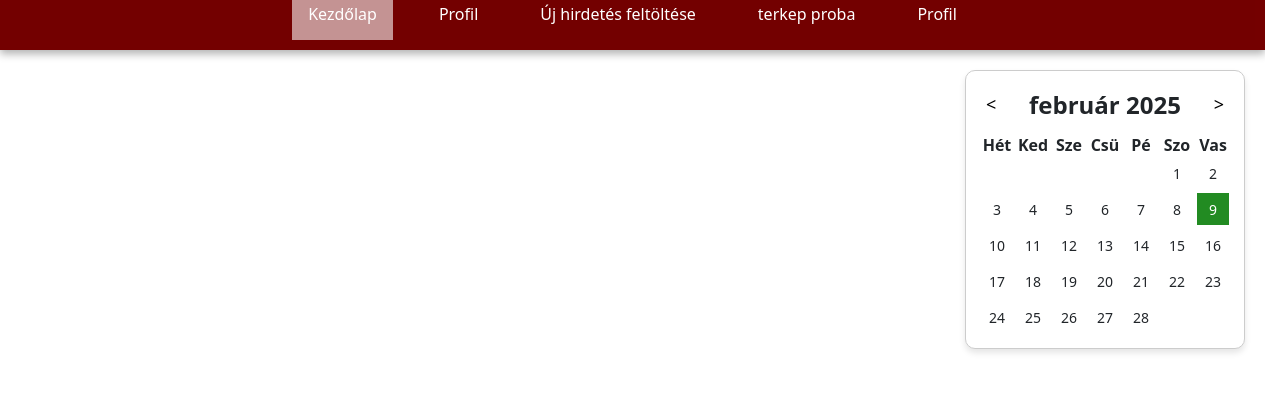
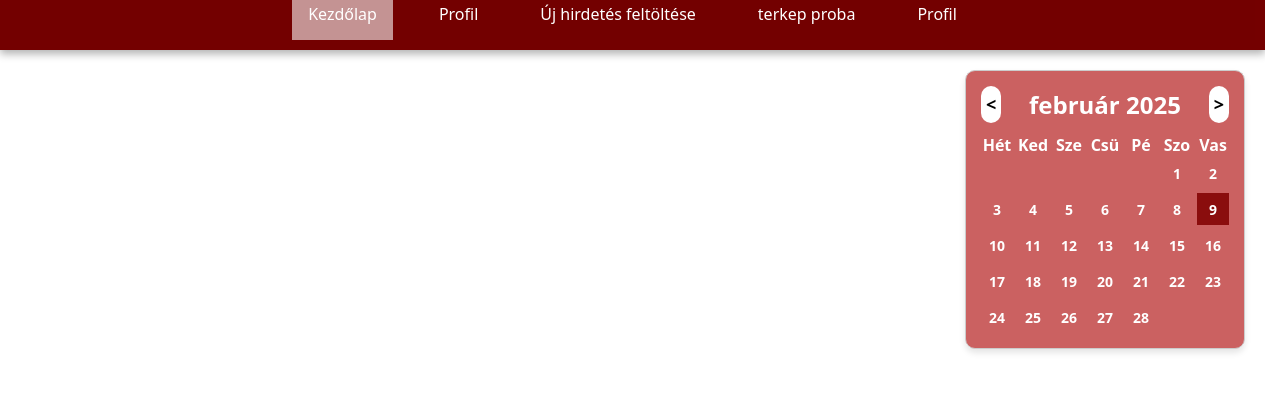
Before and after one commit to Lorinc19/VizsgaFrontend, a React (Create React App) app: page / in a window 1280 px wide. Shown: the part 150-549 px from the top of the page. Built offline with nearby package versions, Linux system fonts and the light colour scheme; no server answers.

Commit message:
Naptar kijavítva. kész

```diff
--- a/src/App.css
+++ b/src/App.css
@@ -913,7 +913,8 @@ button.btn:hover {
   width: 280px;
   max-width: 100%;
   padding: 15px;
-  background-color: #fff;
+  color: white;
+  background-color: #b31818ae;
   border: 1px solid #ccc;
   border-radius: 10px;
   box-shadow: 0 4px 6px rgba(0, 0, 0, 0.1);
@@ -934,10 +935,14 @@ button.btn:hover {
 #honap-ev-cim button {
   background: none;
   border: none;
+  border-radius: 30px;
   font-size: 18px;
   cursor: pointer;
   padding: 5px;
   transition: transform 0.2s ease-in-out;
+  color: #000;
+  font-weight: bold;
+  background-color: white;
 }
 
 #honap-ev-cim button:hover {
@@ -954,10 +959,14 @@ button.btn:hover {
 
 .het-nap {
   font-weight: bold;
+  color: rgb(255, 255, 255);
+
+
 }
 
 .nap {
   padding: 8px;
+  font-weight: bold;
   cursor: default;
   text-align: center;
   font-size: 14px;
@@ -966,12 +975,13 @@ button.btn:hover {
   align-items: center;
   min-width: 30px;
   min-height: 30px;
+  color: #ffffff;
   aspect-ratio: 1 / 1;
 }
 
 .nap.ma {
 
-  background: #228B22;
+  background: #8a0d0d;
   color: white;
 }
 
@@ -980,7 +990,7 @@ button.btn:hover {
 }
 
 .nap:hover {
-  background-color: #e0e0e0;
+  background-color: #a70303a9;
 }
 
 .napok {
```
